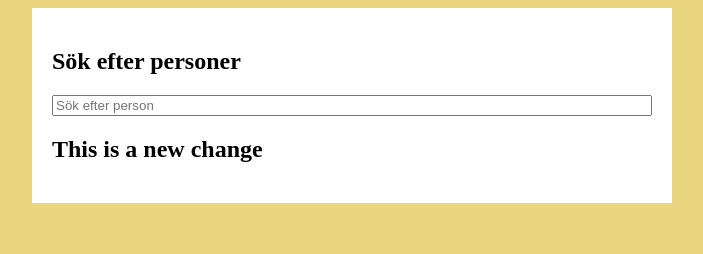
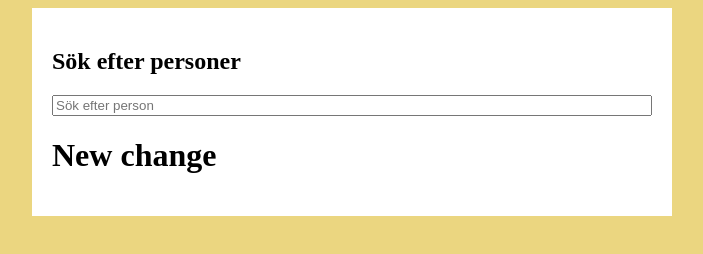
Before and after one commit to Eorelynne/javascript-demo, a website: page frontend/index.html in a window 1280 px wide. Shown: the whole page, without its empty margins (288-991 px from the left). Drawn offline with nearby package versions, Linux system fonts and the light colour scheme.

Commit message:
New h1 added

```diff
--- a/frontend/index.html
+++ b/frontend/index.html
@@ -14,7 +14,7 @@
     <h2>Sök efter personer</h2>
     <input type="text" placeholder="Sök efter person">
     <div class="result"></div>
-    <h2>This is a new change</h2>
+    <h1>New change</h1>
   </main>
   <script src="https://code.jquery.com/jquery-3.6.0.min.js"
     integrity="sha256-/xUj+3OJU5yExlq6GSYGSHk7tPXikynS7ogEvDej/m4=" crossorigin="anonymous"></script>
```
